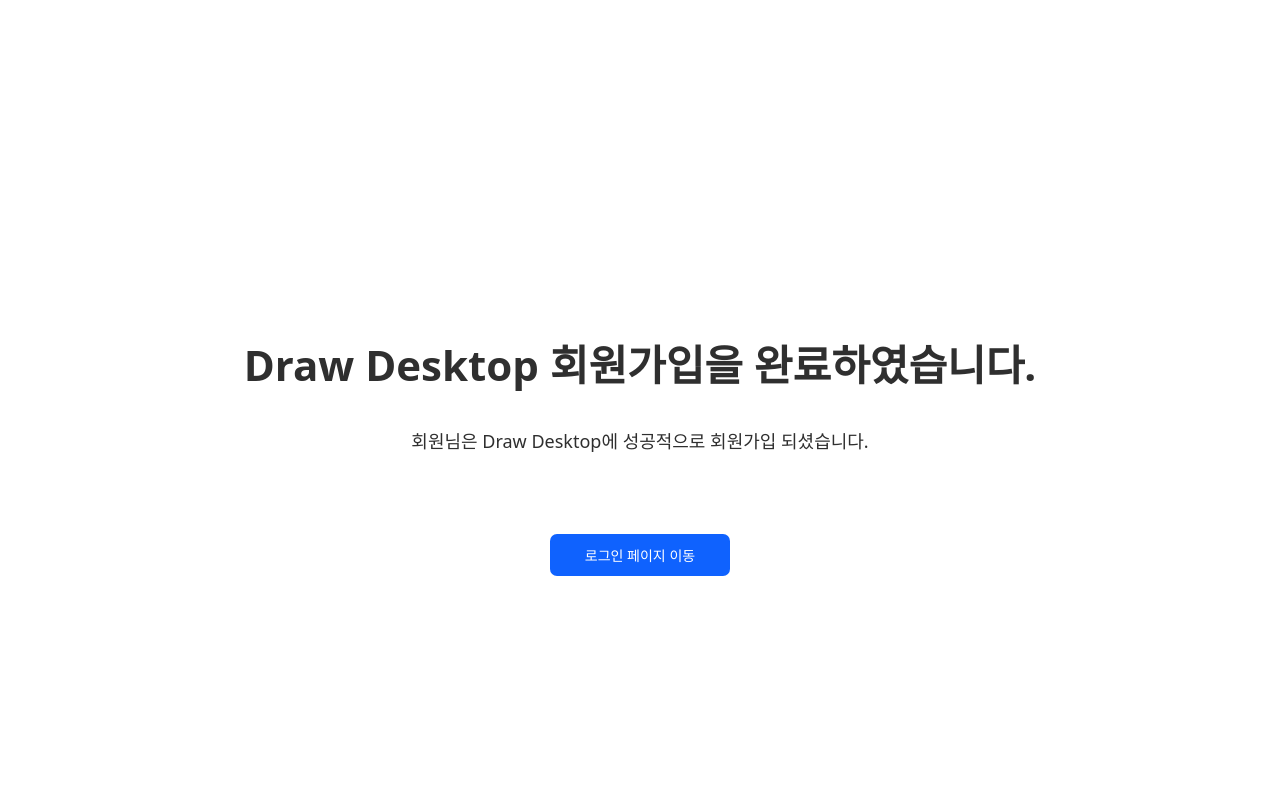
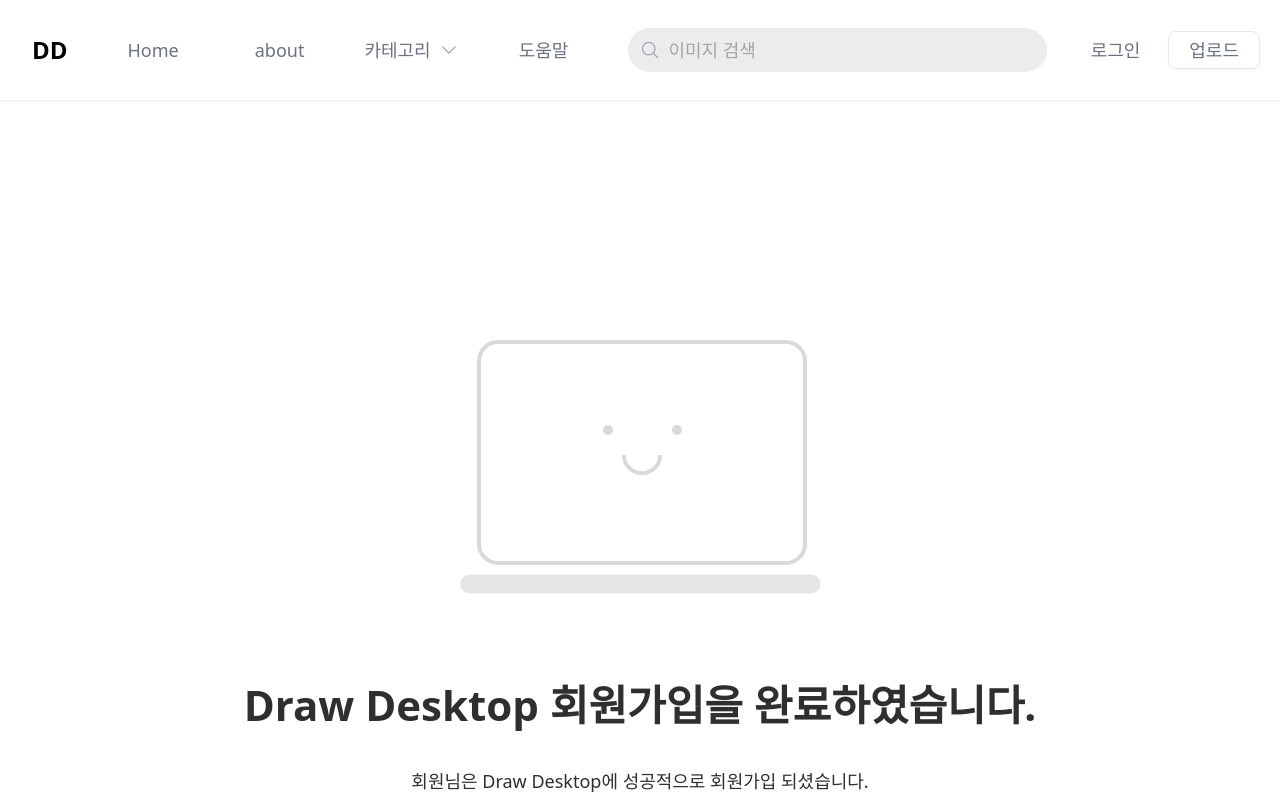
Before and after one commit to chessering/Front-End, a React (Create React App) app: page /authcomplete in a window 1280 px wide. Shown: the top 800 px of the page. Built offline with nearby package versions, Linux system fonts and the light colour scheme; some icons are missing.

Commit message:
[feat]pull

```diff
--- a/src/App.js
+++ b/src/App.js
@@ -1,16 +1,21 @@
 import { Route, Routes } from 'react-router-dom';
 import './index.css';
+import Layout from './components/layout';
 import Login from "./pages/Login/Login";
 import Auth from './pages/Login/Auth';
 import CompleteAuth from './pages/Login/CompleteAuth';
+import Mainpage from './pages/mainpage';
 
 function App() {
   return (
     <div>
       <Routes>
+        <Route element={<Layout />}>
+        <Route path='/' element={<Mainpage/>}/>
         <Route path='/login' element={<Login/>}/>
         <Route path='/auth' element={<Auth/>}/>
         <Route path='/authcomplete' element={<CompleteAuth/>}/>
+        </Route>
       </Routes>
     </div>
   );
--- a/src/components/layout.jsx
+++ b/src/components/layout.jsx
@@ -1,14 +1,16 @@
 import Header from "./header/header";
 import Footer from "./footer/footer";
-import Mainpage from "../pages/mainpage";
+import { Outlet } from 'react-router-dom';
 
 
-export default function Layout() {
+function Layout( ) {
   return (
     <div>
       <Header />
-      <Mainpage />
+      <Outlet />
       <Footer />
     </div>
   );
 }
+
+export default Layout;
--- a/src/pages/Login/CompleteAuth.jsx
+++ b/src/pages/Login/CompleteAuth.jsx
@@ -1,7 +1,8 @@
 import React from 'react';
 import { useNavigate } from 'react-router-dom';
 import styled from 'styled-components';
-import { ReactComponent as RegistrationCompleted } from "../assets/images/Illust_Registration Completed.svg"
+import { ReactComponent as RegistrationCompleted } from "../../assets/images/Illust_Registration Completed.svg"
+
 
 const CompleteAuth = () => {
   const navigate = useNavigate();
```
Also changed, not shown: 1 other file (tests, documents, lock files or other folders).
